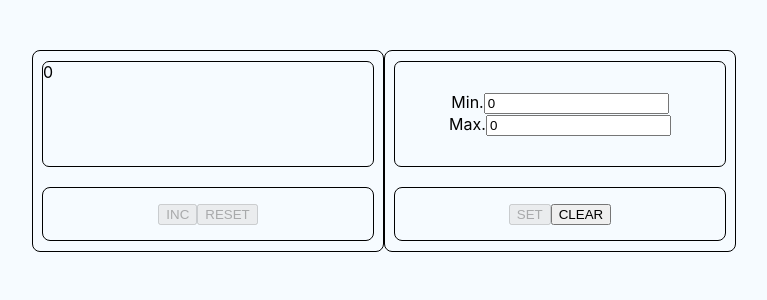
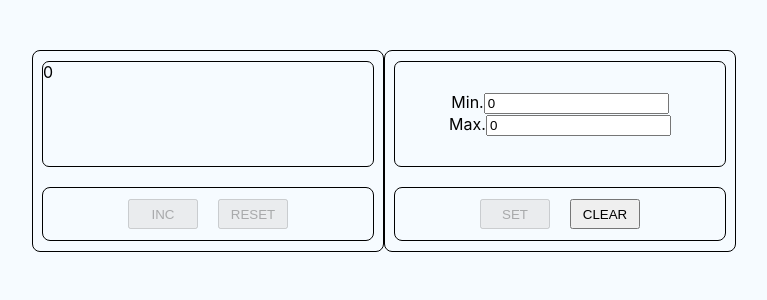
Before and after one commit to gurskygursky/counter, a React (Create React App) app: page / in a window 1280 px wide. Shown: the top 300 px of the page, without its empty margins (256-1023 px from the left). Built offline with nearby package versions, Linux system fonts and the light colour scheme.

Commit message:
add styles buttons

```diff
--- a/src/CounterWithSettings/CounterContainer.tsx
+++ b/src/CounterWithSettings/CounterContainer.tsx
@@ -47,10 +47,12 @@ export const CounterContainer = (props: PropsType) => {
                 <Button buttonTitle={'INC'}
                         callback={increaseCounterValue}
                         disabled={disabledButtonInc}
+                        className={style.bttn}
                 />
                 <Button buttonTitle={'RESET'}
                         callback={resetCounterValue}
                         disabled={disabledButtonReset}
+                        className={style.bttn}
                 />
                 {/*<button className={style.bttn} onClick={increaseCounterValue} disabled={props.counterValue === props.maximalValue || props.counterValue < props.minimalValue}>INC*/}
                 {/*</button>*/}
--- a/src/CounterWithSettings/SettingsCounterContainer.tsx
+++ b/src/CounterWithSettings/SettingsCounterContainer.tsx
@@ -59,8 +59,12 @@ export const SettingsCounterContainer = (props: PropsType) => {
                 <Button buttonTitle={'SET'}
                         callback={setStartCounterValue}
                         disabled={disabledButtonSet}
+                        className={style.bttn}
                 />
-                <Button buttonTitle={'CLEAR'} callback={clearSettingsCounter}/>
+                <Button buttonTitle={'CLEAR'}
+                        callback={clearSettingsCounter}
+                        className={style.bttn}
+                />
                 {/*<button className={style.bttn} onClick={setStartCounterValue} disabled={props.minimalValue >= props.maximalValue || props.minimalValue === props.counterValue}>SET</button>*/}
                 {/*<button className={style.bttn} onClick={clearSettingsCounter}>CLEAR</button>*/}
             </div>
```
